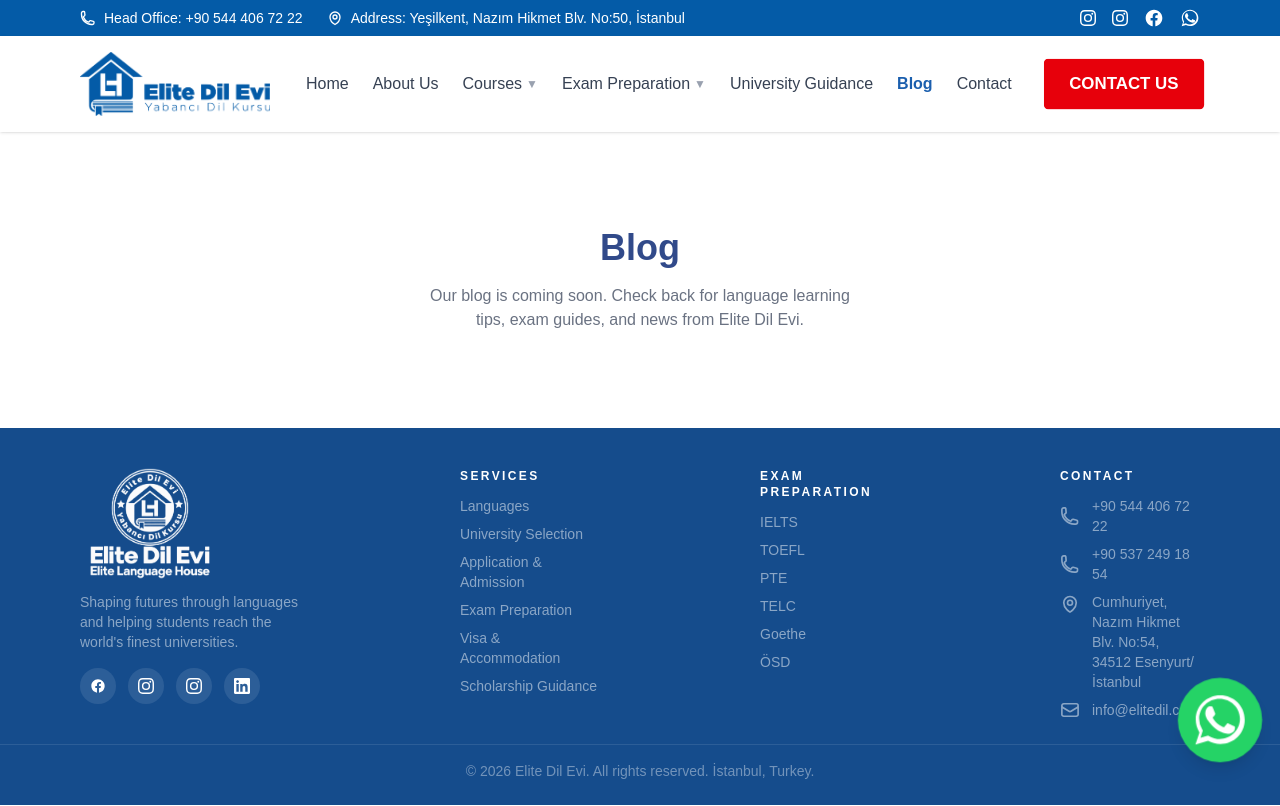
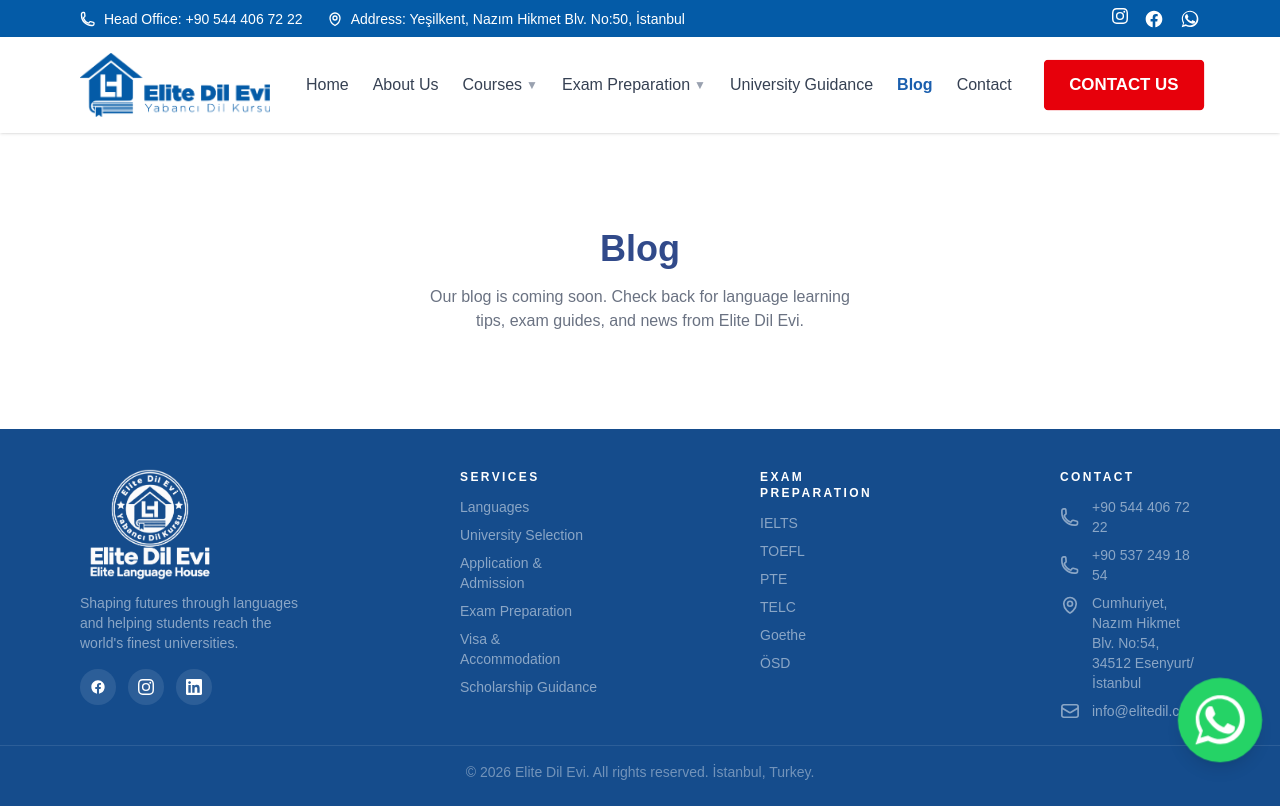
Before and after one commit to zehra2233/elitedilevi-, a Next.js app: page /blog in a window 1280 px wide. Built offline with nearby package versions, Linux system fonts and the light colour scheme.

Commit message:
Show single Instagram icon with dropdown for both accounts

```diff
--- a/src/app/components/Footer.js
+++ b/src/app/components/Footer.js
@@ -1,5 +1,6 @@
 import Image from "next/image";
 import Link from "next/link";
+import InstagramDropdown from "./InstagramDropdown";
 
 export default function Footer() {
   return (
@@ -23,16 +24,10 @@ export default function Footer() {
                 <path d="M22 12.06C22 6.505 17.523 2 12 2S2 6.505 2 12.06c0 5.02 3.657 9.184 8.438 9.94v-7.03H7.898v-2.91h2.54V9.845c0-2.507 1.492-3.89 3.777-3.89 1.094 0 2.238.195 2.238.195v2.46h-1.26c-1.243 0-1.63.771-1.63 1.562v1.878h2.773l-.443 2.91h-2.33V22c4.78-.756 8.437-4.92 8.437-9.94z" />
               </svg>
             </a>
-            <a href="https://www.instagram.com/elitedil_evi" target="_blank" rel="noopener noreferrer" aria-label="Instagram (elitedil_evi)" className="w-9 h-9 rounded-full bg-white/10 flex items-center justify-center hover:bg-white/20 transition">
-              <svg className="w-4 h-4 text-white" fill="currentColor" viewBox="0 0 24 24">
-                <path d="M12 2.163c3.204 0 3.584.012 4.85.07 3.252.148 4.771 1.691 4.919 4.919.058 1.265.069 1.645.069 4.849 0 3.205-.012 3.584-.069 4.849-.149 3.225-1.664 4.771-4.919 4.919-1.266.058-1.644.07-4.85.07-3.204 0-3.584-.012-4.849-.07-3.26-.149-4.771-1.699-4.919-4.92-.058-1.265-.07-1.644-.07-4.849 0-3.204.013-3.583.07-4.849.149-3.227 1.664-4.771 4.919-4.919 1.266-.057 1.645-.069 4.849-.069zm0-2.163c-3.259 0-3.667.014-4.947.072-4.358.2-6.78 2.618-6.98 6.98-.059 1.281-.073 1.689-.073 4.948 0 3.259.014 3.668.072 4.948.2 4.358 2.618 6.78 6.98 6.98 1.281.058 1.689.072 4.948.072 3.259 0 3.668-.014 4.948-.072 4.354-.2 6.782-2.618 6.979-6.98.059-1.28.073-1.689.073-4.948 0-3.259-.014-3.667-.072-4.947-.196-4.354-2.617-6.78-6.979-6.98-1.281-.059-1.69-.073-4.949-.073zM12 5.838a6.162 6.162 0 100 12.324 6.162 6.162 0 000-12.324zm0 10.162a4 4 0 110-8 4 4 0 010 8zm6.406-11.845a1.44 1.44 0 100 2.881 1.44 1.44 0 000-2.881z" />
-              </svg>
-            </a>
-            <a href="https://www.instagram.com/elitedil" target="_blank" rel="noopener noreferrer" aria-label="Instagram (elitedil)" className="w-9 h-9 rounded-full bg-white/10 flex items-center justify-center hover:bg-white/20 transition">
-              <svg className="w-4 h-4 text-white" fill="currentColor" viewBox="0 0 24 24">
-                <path d="M12 2.163c3.204 0 3.584.012 4.85.07 3.252.148 4.771 1.691 4.919 4.919.058 1.265.069 1.645.069 4.849 0 3.205-.012 3.584-.069 4.849-.149 3.225-1.664 4.771-4.919 4.919-1.266.058-1.644.07-4.85.07-3.204 0-3.584-.012-4.849-.07-3.26-.149-4.771-1.699-4.919-4.92-.058-1.265-.07-1.644-.07-4.849 0-3.204.013-3.583.07-4.849.149-3.227 1.664-4.771 4.919-4.919 1.266-.057 1.645-.069 4.849-.069zm0-2.163c-3.259 0-3.667.014-4.947.072-4.358.2-6.78 2.618-6.98 6.98-.059 1.281-.073 1.689-.073 4.948 0 3.259.014 3.668.072 4.948.2 4.358 2.618 6.78 6.98 6.98 1.281.058 1.689.072 4.948.072 3.259 0 3.668-.014 4.948-.072 4.354-.2 6.782-2.618 6.979-6.98.059-1.28.073-1.689.073-4.948 0-3.259-.014-3.667-.072-4.947-.196-4.354-2.617-6.78-6.979-6.98-1.281-.059-1.69-.073-4.949-.073zM12 5.838a6.162 6.162 0 100 12.324 6.162 6.162 0 000-12.324zm0 10.162a4 4 0 110-8 4 4 0 010 8zm6.406-11.845a1.44 1.44 0 100 2.881 1.44 1.44 0 000-2.881z" />
-              </svg>
-            </a>
+            <InstagramDropdown
+              iconClassName="w-4 h-4 text-white"
+              buttonClassName="w-9 h-9 rounded-full bg-white/10 flex items-center justify-center hover:bg-white/20 transition"
+            />
             <a href="#" aria-label="LinkedIn" className="w-9 h-9 rounded-full bg-white/10 flex items-center justify-center hover:bg-white/20 transition">
               <svg className="w-4 h-4 text-white" fill="currentColor" viewBox="0 0 24 24">
                 <path d="M20.447 20.452h-3.554v-5.569c0-1.328-.027-3.037-1.852-3.037-1.853 0-2.136 1.445-2.136 2.939v5.667H9.351V9h3.414v1.561h.046c.477-.9 1.637-1.85 3.37-1.85 3.601 0 4.267 2.37 4.267 5.455v6.286zM5.337 7.433c-1.144 0-2.063-.926-2.063-2.065 0-1.138.92-2.063 2.063-2.063 1.14 0 2.064.925 2.064 2.063 0 1.139-.925 2.065-2.064 2.065zm1.782 13.019H3.555V9h3.564v11.452zM22.225 0H1.771C.792 0 0 .774 0 1.729v20.542C0 23.227.792 24 1.771 24h20.451C23.2 24 24 23.227 24 22.271V1.729C24 .774 23.2 0 22.222 0h.003z" />
--- a/src/app/components/Header.js
+++ b/src/app/components/Header.js
@@ -3,6 +3,7 @@ import { useState } from "react";
 import Image from "next/image";
 import Link from "next/link";
 import { usePathname } from "next/navigation";
+import InstagramDropdown from "./InstagramDropdown";
 
 export default function Header() {
   const [coursesOpen, setCoursesOpen] = useState(false);
@@ -47,16 +48,7 @@ export default function Header() {
           </div>
 
           <div className="flex items-center gap-3 sm:gap-4 shrink-0">
-            <a href="https://www.instagram.com/elitedil_evi" target="_blank" rel="noopener noreferrer" aria-label="Instagram (elitedil_evi)">
-              <svg className="w-3.5 h-3.5 sm:w-4 sm:h-4" fill="currentColor" viewBox="0 0 24 24">
-                <path d="M12 2.163c3.204 0 3.584.012 4.85.07 3.252.148 4.771 1.691 4.919 4.919.058 1.265.069 1.645.069 4.849 0 3.205-.012 3.584-.069 4.849-.149 3.225-1.664 4.771-4.919 4.919-1.266.058-1.644.07-4.85.07-3.204 0-3.584-.012-4.849-.07-3.26-.149-4.771-1.699-4.919-4.92-.058-1.265-.07-1.644-.07-4.849 0-3.204.013-3.583.07-4.849.149-3.227 1.664-4.771 4.919-4.919 1.266-.057 1.645-.069 4.849-.069zm0-2.163c-3.259 0-3.667.014-4.947.072-4.358.2-6.78 2.618-6.98 6.98-.059 1.281-.073 1.689-.073 4.948 0 3.259.014 3.668.072 4.948.2 4.358 2.618 6.78 6.98 6.98 1.281.058 1.689.072 4.948.072 3.259 0 3.668-.014 4.948-.072 4.354-.2 6.782-2.618 6.979-6.98.059-1.28.073-1.689.073-4.948 0-3.259-.014-3.667-.072-4.947-.196-4.354-2.617-6.78-6.979-6.98-1.281-.059-1.69-.073-4.949-.073zM12 5.838a6.162 6.162 0 100 12.324 6.162 6.162 0 000-12.324zm0 10.162a4 4 0 110-8 4 4 0 010 8zm6.406-11.845a1.44 1.44 0 100 2.881 1.44 1.44 0 000-2.881z" />
-              </svg>
-            </a>
-            <a href="https://www.instagram.com/elitedil" target="_blank" rel="noopener noreferrer" aria-label="Instagram (elitedil)">
-              <svg className="w-3.5 h-3.5 sm:w-4 sm:h-4" fill="currentColor" viewBox="0 0 24 24">
-                <path d="M12 2.163c3.204 0 3.584.012 4.85.07 3.252.148 4.771 1.691 4.919 4.919.058 1.265.069 1.645.069 4.849 0 3.205-.012 3.584-.069 4.849-.149 3.225-1.664 4.771-4.919 4.919-1.266.058-1.644.07-4.85.07-3.204 0-3.584-.012-4.849-.07-3.26-.149-4.771-1.699-4.919-4.92-.058-1.265-.07-1.644-.07-4.849 0-3.204.013-3.583.07-4.849.149-3.227 1.664-4.771 4.919-4.919 1.266-.057 1.645-.069 4.849-.069zm0-2.163c-3.259 0-3.667.014-4.947.072-4.358.2-6.78 2.618-6.98 6.98-.059 1.281-.073 1.689-.073 4.948 0 3.259.014 3.668.072 4.948.2 4.358 2.618 6.78 6.98 6.98 1.281.058 1.689.072 4.948.072 3.259 0 3.668-.014 4.948-.072 4.354-.2 6.782-2.618 6.979-6.98.059-1.28.073-1.689.073-4.948 0-3.259-.014-3.667-.072-4.947-.196-4.354-2.617-6.78-6.979-6.98-1.281-.059-1.69-.073-4.949-.073zM12 5.838a6.162 6.162 0 100 12.324 6.162 6.162 0 000-12.324zm0 10.162a4 4 0 110-8 4 4 0 010 8zm6.406-11.845a1.44 1.44 0 100 2.881 1.44 1.44 0 000-2.881z" />
-              </svg>
-            </a>
+            <InstagramDropdown iconClassName="w-3.5 h-3.5 sm:w-4 sm:h-4" />
             <a href="#" aria-label="Facebook">
               <svg className="w-4 h-4 sm:w-5 sm:h-5" fill="currentColor" viewBox="0 0 24 24">
                 <path d="M22 12.06C22 6.505 17.523 2 12 2S2 6.505 2 12.06c0 5.02 3.657 9.184 8.438 9.94v-7.03H7.898v-2.91h2.54V9.845c0-2.507 1.492-3.89 3.777-3.89 1.094 0 2.238.195 2.238.195v2.46h-1.26c-1.243 0-1.63.771-1.63 1.562v1.878h2.773l-.443 2.91h-2.33V22c4.78-.756 8.437-4.92 8.437-9.94z" />
--- /dev/null
+++ b/src/app/components/InstagramDropdown.jsx
@@ -0,0 +1,52 @@
+"use client";
+import { useState, useRef, useEffect } from "react";
+
+const accounts = [
+  { handle: "@elitedil_evi", url: "https://www.instagram.com/elitedil_evi" },
+  { handle: "@elitedil", url: "https://www.instagram.com/elitedil" },
+];
+
+export default function InstagramDropdown({ iconClassName, buttonClassName }) {
+  const [open, setOpen] = useState(false);
+  const ref = useRef(null);
+
+  useEffect(() => {
+    function handleClickOutside(e) {
+      if (ref.current && !ref.current.contains(e.target)) setOpen(false);
+    }
+    document.addEventListener("mousedown", handleClickOutside);
+    return () => document.removeEventListener("mousedown", handleClickOutside);
+  }, []);
+
+  return (
+    <div className="relative" ref={ref}>
+      <button
+        type="button"
+        onClick={() => setOpen((v) => !v)}
+        aria-label="Instagram accounts"
+        className={buttonClassName}
+      >
+        <svg className={iconClassName} fill="currentColor" viewBox="0 0 24 24">
+          <path d="M12 2.163c3.204 0 3.584.012 4.85.07 3.252.148 4.771 1.691 4.919 4.919.058 1.265.069 1.645.069 4.849 0 3.205-.012 3.584-.069 4.849-.149 3.225-1.664 4.771-4.919 4.919-1.266.058-1.644.07-4.85.07-3.204 0-3.584-.012-4.849-.07-3.26-.149-4.771-1.699-4.919-4.92-.058-1.265-.07-1.644-.07-4.849 0-3.204.013-3.583.07-4.849.149-3.227 1.664-4.771 4.919-4.919 1.266-.057 1.645-.069 4.849-.069zm0-2.163c-3.259 0-3.667.014-4.947.072-4.358.2-6.78 2.618-6.98 6.98-.059 1.281-.073 1.689-.073 4.948 0 3.259.014 3.668.072 4.948.2 4.358 2.618 6.78 6.98 6.98 1.281.058 1.689.072 4.948.072 3.259 0 3.668-.014 4.948-.072 4.354-.2 6.782-2.618 6.979-6.98.059-1.28.073-1.689.073-4.948 0-3.259-.014-3.667-.072-4.947-.196-4.354-2.617-6.78-6.979-6.98-1.281-.059-1.69-.073-4.949-.073zM12 5.838a6.162 6.162 0 100 12.324 6.162 6.162 0 000-12.324zm0 10.162a4 4 0 110-8 4 4 0 010 8zm6.406-11.845a1.44 1.44 0 100 2.881 1.44 1.44 0 000-2.881z" />
+        </svg>
+      </button>
+
+      {open && (
+        <div className="absolute right-0 top-full mt-2 w-44 bg-white rounded-md shadow-lg py-1 z-50 text-left">
+          {accounts.map((a) => (
+            <a
+              key={a.handle}
+              href={a.url}
+              target="_blank"
+              rel="noopener noreferrer"
+              className="block px-4 py-2 text-sm text-gray-700 hover:bg-gray-100 hover:text-[#1B5FAE] transition"
+              onClick={() => setOpen(false)}
+            >
+              {a.handle}
+            </a>
+          ))}
+        </div>
+      )}
+    </div>
+  );
+}
```
